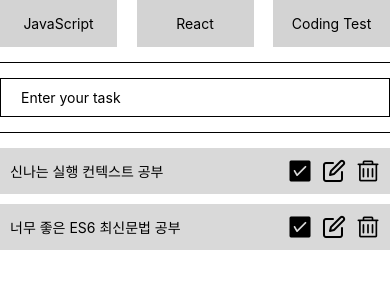
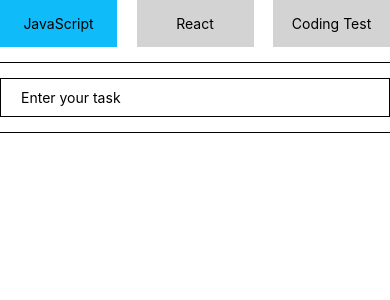
Before and after one commit to seoyeon-jung/React-Native-study, a React Native app: screen / in a window 390 px wide. Shown: the top 300 px of the page. Built offline with nearby package versions, Linux system fonts and the light colour scheme.

Commit message:
Feat: Todo 추가 / 완료 toggling 구현

```diff
--- a/App.js
+++ b/App.js
@@ -6,37 +6,104 @@
   ScrollView,
   StyleSheet,
   Text,
+  TouchableOpacity,
 } from "react-native";
 import { AntDesign } from "@expo/vector-icons";
 import { Feather } from "@expo/vector-icons";
+import { useState } from "react";
 
 export default function App() {
+  // state 만들기
+  const [todos, setTodos] = useState([]);
+  const [tag, setTag] = useState("js"); // 기본 setting: js (tag: js / react / coding test)
+  const [text, setText] = useState("");
+
+  // new todo
+  const newTodo = {
+    id: Date.now(),
+    text,
+    isDone: false,
+    isEdit: false,
+    tag,
+  };
+
+  // add Todo
+  const addTodo = () => {
+    setTodos((prev) => [...prev, newTodo]);
+    setText("");
+  };
+
+  // Set Done (완료 toggling)
+  const setDone = (id) => {
+    // id를 매개변수로 받아 완료하고 싶은 배열의 요소 찾기
+    // 배열의 요소의 isDone 값을 토글링한 후에 setTodos
+    const newTodos = [...todos];
+    const idx = newTodos.findIndex((todo) => todo.id === id);
+    newTodos[idx].isDone = !newTodos[idx].isDone;
+    setTodos(newTodos);
+  };
+
   return (
     <SafeAreaView style={styles.safearea}>
       <StatusBar style="auto" />
       <View style={styles.safearea}>
         {/* Button 3개 (범위 나누기) */}
         <View style={styles.TagBtnList}>
-          <View style={styles.TagBtn}>
+          <TouchableOpacity
+            onPress={() => setTag("js")}
+            style={{
+              ...styles.TagBtn,
+              backgroundColor: tag === "js" ? "#0FBCF9" : "lightgrey",
+            }}
+          >
             <Text>JavaScript</Text>
-          </View>
-          <View style={styles.TagBtn}>
+          </TouchableOpacity>
+          <TouchableOpacity
+            onPress={() => setTag("react")}
+            style={{
+              ...styles.TagBtn,
+              backgroundColor: tag === "react" ? "#0FBCF9" : "lightgrey",
+            }}
+          >
             <Text>React</Text>
-          </View>
-          <View style={styles.TagBtn}>
+          </TouchableOpacity>
+          <TouchableOpacity
+            onPress={() => setTag("ct")}
+            style={{
+              ...styles.TagBtn,
+              backgroundColor: tag === "ct" ? "#0FBCF9" : "lightgrey",
+            }}
+          >
             <Text>Coding Test</Text>
-          </View>
+          </TouchableOpacity>
         </View>
         {/* TextInput 창 */}
         <View style={styles.InputBox}>
-          <TextInput style={styles.TodoInput} placeholder="Enter your task" />
+          <TextInput
+            onSubmitEditing={addTodo}
+            onChangeText={setText}
+            value={text}
+            style={styles.TodoInput}
+            placeholder="Enter your task"
+          />
         </View>
         {/* Todo List (Todo Item 여러개) */}
         <ScrollView>
-          <View style={styles.TodoItem}>
-            <Text>신나는 실행 컨텍스트 공부</Text>
+          {todos.map((todo) => {
+            if (tag === todo.tag) {
+              return (
+                <View key={todo.id} style={styles.TodoItem}>
+                  <Text
+                    style={{
+                      textDecorationLine: todo.isDone ? "line-through" : "none",
+                    }}
+                  >
+                    {todo.text}
+                  </Text>
                   <View style={{ flexDirection: "row" }}>
+                    <TouchableOpacity onPress={() => setDone(todo.id)}>
                       <AntDesign name="checksquare" size={24} color="black" />
+                    </TouchableOpacity>
                     <Feather
                       style={{ marginLeft: 10 }}
                       name="edit"
@@ -51,24 +118,9 @@
                     />
                   </View>
                 </View>
-          <View style={styles.TodoItem}>
-            <Text>너무 좋은 ES6 최신문법 공부</Text>
-            <View style={{ flexDirection: "row" }}>
-              <AntDesign name="checksquare" size={24} color="black" />
-              <Feather
-                style={{ marginLeft: 10 }}
-                name="edit"
-                size={24}
-                color="black"
-              />
-              <AntDesign
-                style={{ marginLeft: 10 }}
-                name="delete"
-                size={24}
-                color="black"
-              />
-            </View>
-          </View>
+              );
+            }
+          })}
         </ScrollView>
       </View>
     </SafeAreaView>
```
Lines whose indentation alone changed are shown as unchanged.
